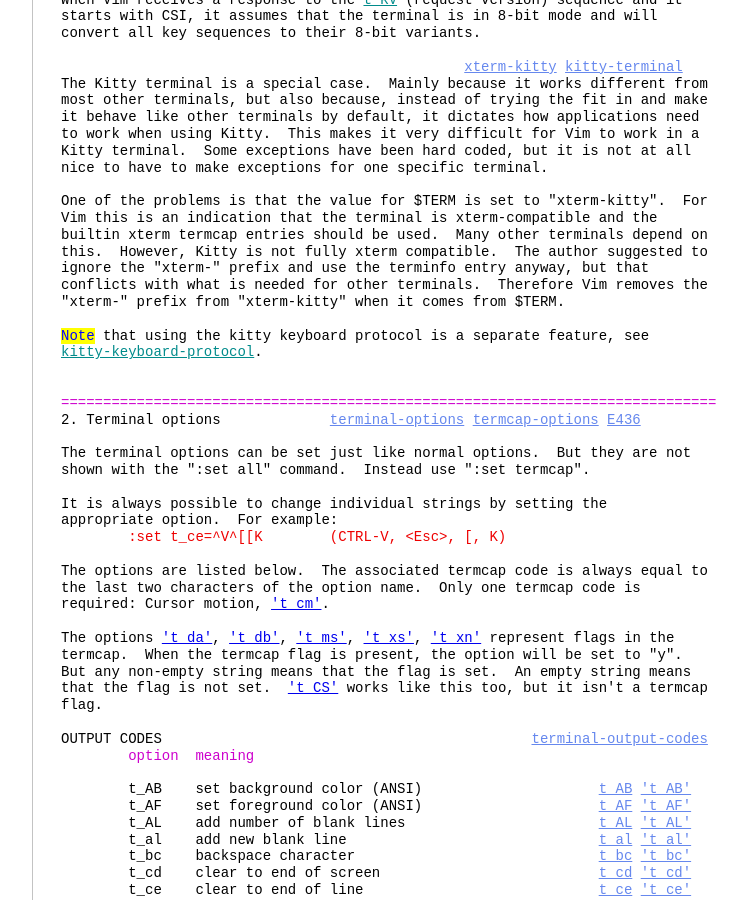
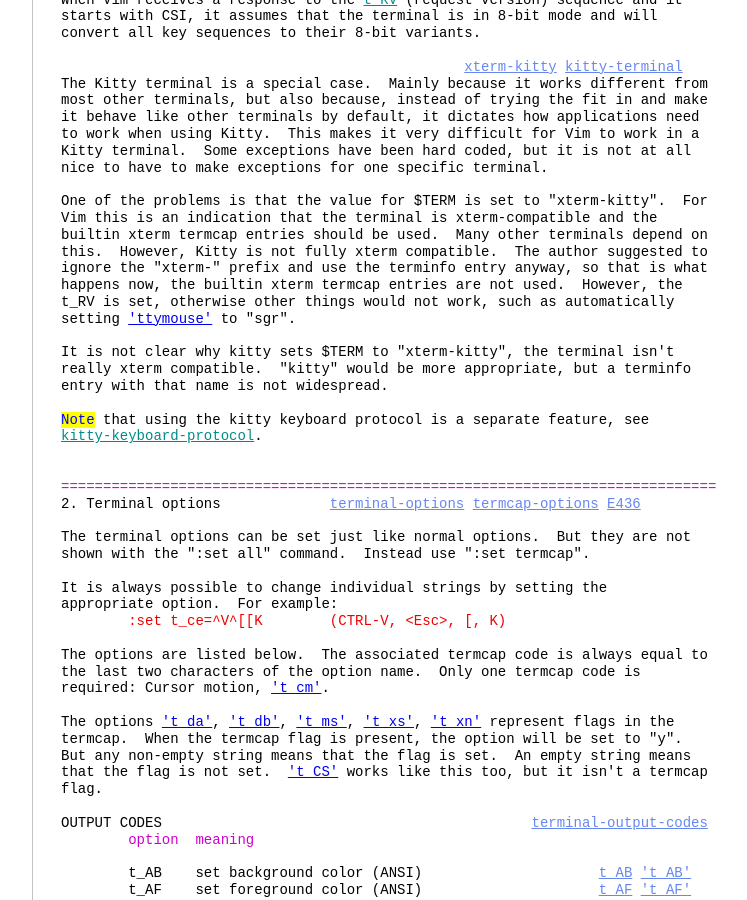
Before and after one commit to vim-jp/vimdoc-en, a Jekyll site: the page built from term.html, in a window 1280 px wide and 900 px high, scrolled down 5116 px. Shown: the whole window, without its empty margins (340-1087 px from the left). Built offline with Jekyll 4.4.1, drawn with Linux system fonts in a browser that asks for light colours; nearby versions of some CDN libraries; comment, search, counter and statistics services are not loaded.

Commit message:
Generated by GitHub workflow 3740534498
https://github.com/vim-jp/vimdoc-en/actions/runs/3740534498

```diff
--- a/term.html
+++ b/term.html
@@ -311,9 +311,14 @@ One of the problems is that the value for $TERM is set to &quot;xterm-kitty&quot
 Vim this is an indication that the terminal is xterm-compatible and the<br>
 builtin xterm termcap entries should be used.&nbsp;&nbsp;Many other terminals depend on<br>
 this.&nbsp;&nbsp;However, Kitty is not fully xterm compatible.&nbsp;&nbsp;The author suggested to<br>
-ignore the &quot;xterm-&quot; prefix and use the terminfo entry anyway, but that<br>
-conflicts with what is needed for other terminals.&nbsp;&nbsp;Therefore Vim removes the<br>
-&quot;xterm-&quot; prefix from &quot;xterm-kitty&quot; when it comes from $TERM.<br>
+ignore the &quot;xterm-&quot; prefix and use the terminfo entry anyway, so that is what<br>
+happens now, the builtin xterm termcap entries are not used.&nbsp;&nbsp;However, the<br>
+t_RV is set, otherwise other things would not work, such as automatically<br>
+setting&nbsp;<a class="Type" href="options.html#'ttymouse'">'ttymouse'</a>&nbsp;to &quot;sgr&quot;.<br>
+<br>
+It is not clear why kitty sets $TERM to &quot;xterm-kitty&quot;, the terminal isn't<br>
+really xterm compatible.&nbsp;&nbsp;&quot;kitty&quot; would be more appropriate, but a terminfo<br>
+entry with that name is not widespread.<br>
 <br>
 <span class="Todo">Note</span>&nbsp;that using the kitty keyboard protocol is a separate feature, see<br>
 <a class="Identifier" href="map.html#kitty-keyboard-protocol">kitty-keyboard-protocol</a>.<br>
```
